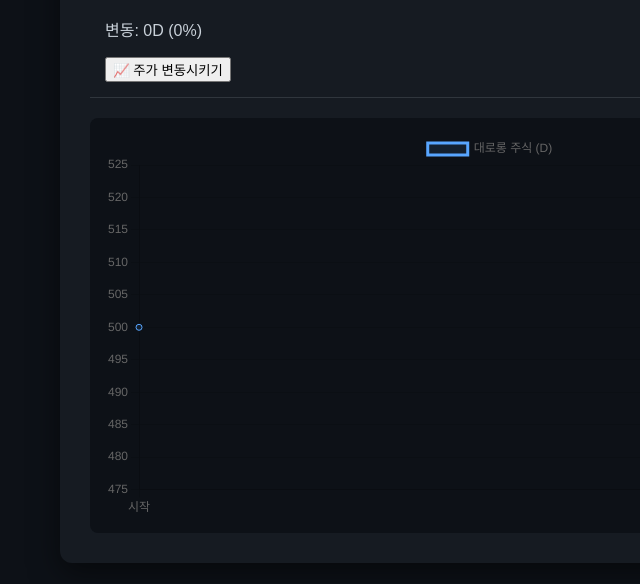
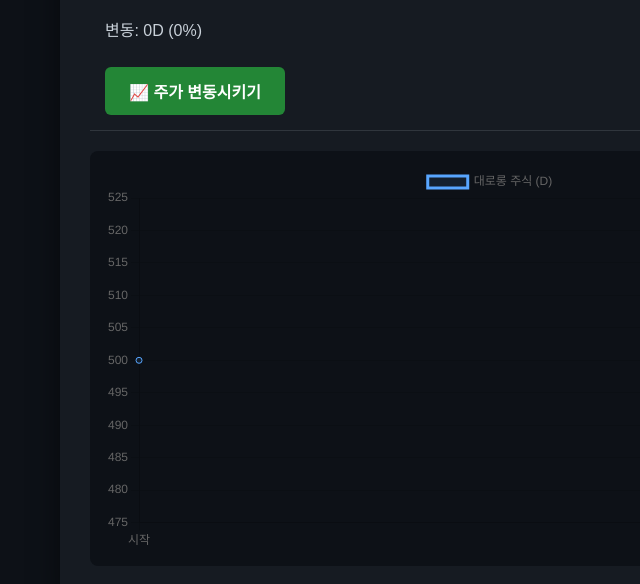
Before and after one commit to codingbot-git/DaerorongStock, a plain HTML site: page index.html in a window 1280 px wide. Shown: the part 252-836 px from the top of the page, without its empty margins (150-790 px from the left). Drawn offline with nearby package versions, Linux system fonts and the light colour scheme.

Commit message:
Update style.css

```diff
--- a/style.css
+++ b/style.css
@@ -40,3 +40,25 @@ header h1 {
     padding: 15px;
     border-radius: 8px;
 }
+
+/* style.css 하단에 추가 */
+.btn {
+    background-color: #238636;
+    color: white;
+    border: none;
+    padding: 12px 24px;
+    font-size: 1rem;
+    font-weight: bold;
+    border-radius: 6px;
+    cursor: pointer;
+    transition: background 0.2s;
+    margin-top: 10px;
+}
+
+.btn:hover {
+    background-color: #2ea043;
+}
+
+.btn:active {
+    transform: scale(0.98);
+}
```
